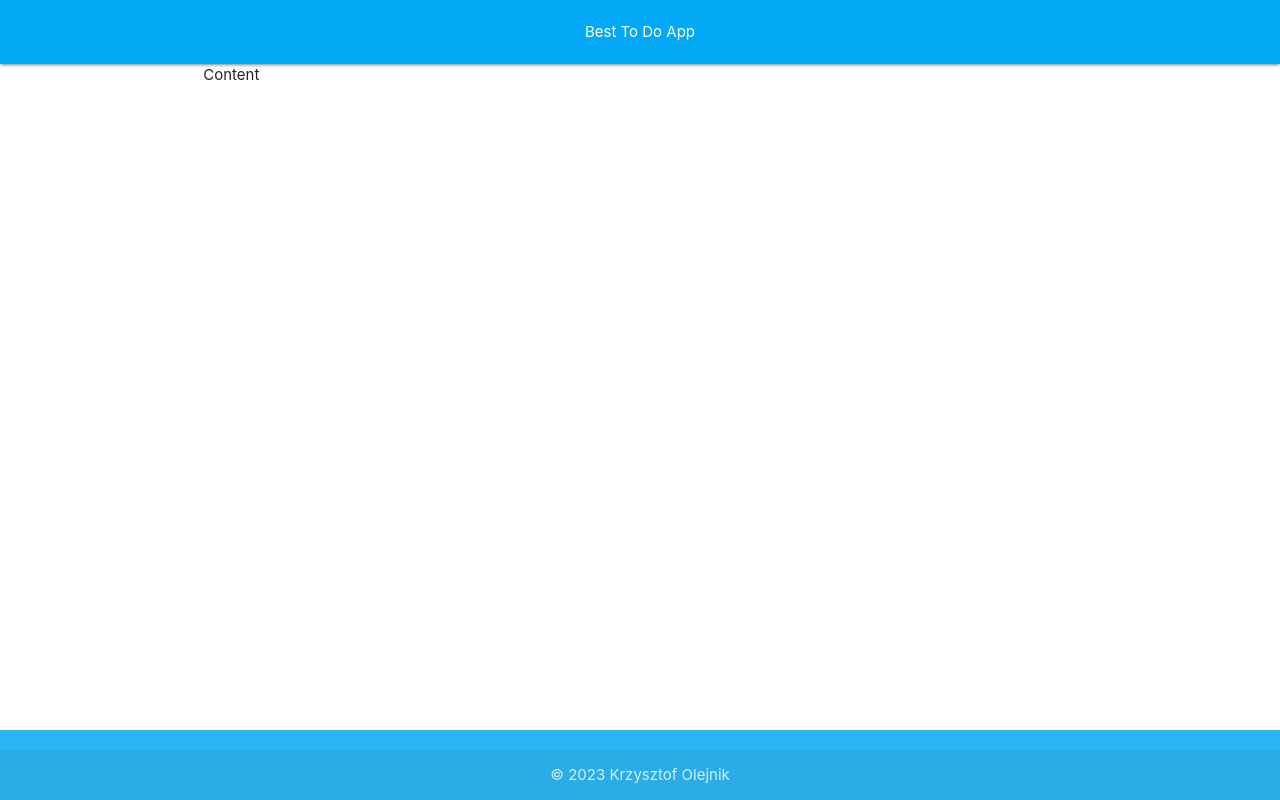
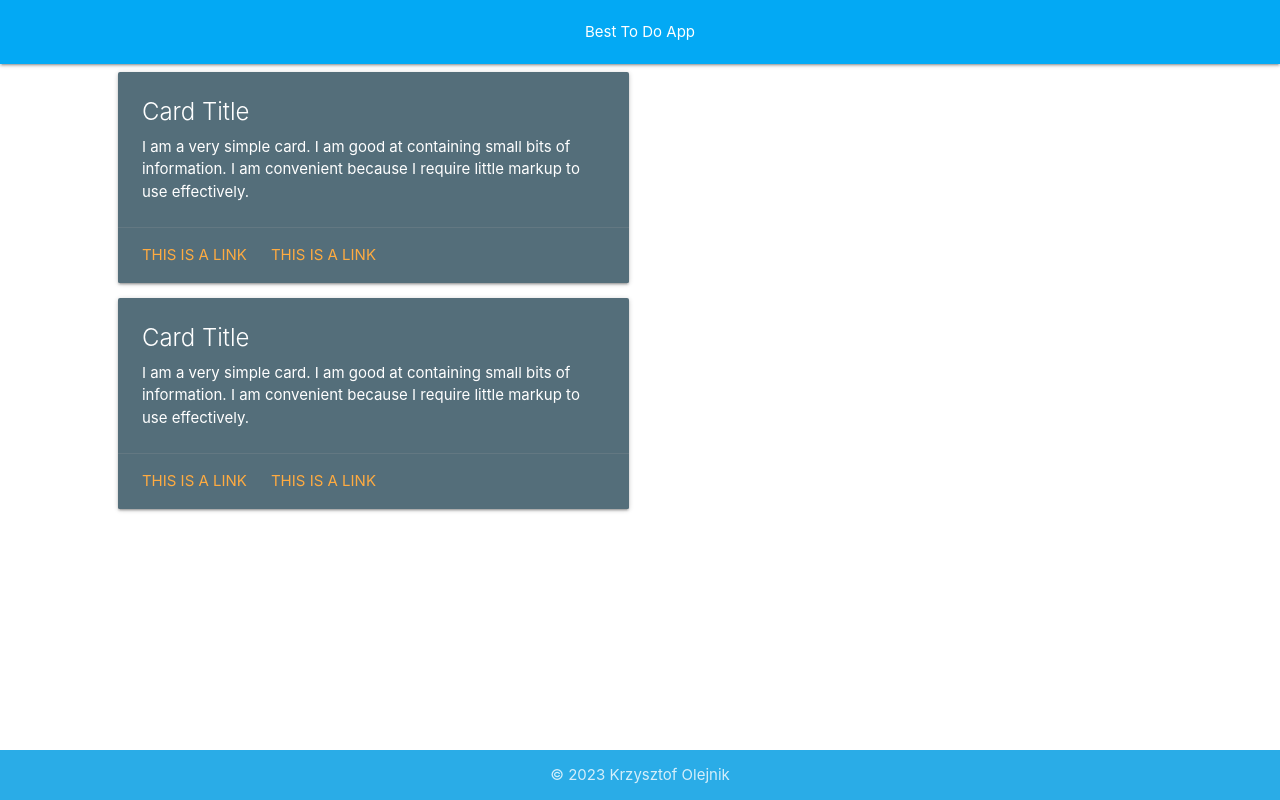
Before and after one commit to regurgitate/todo-list, a Vue app: page / in a window 1280 px wide. Built offline with nearby package versions, Linux system fonts and the light colour scheme.

Commit message:
content placeholder, blank form component

```diff
--- /dev/null
+++ b/src/components/AddForm.vue
@@ -0,0 +1,11 @@
+<script setup>
+
+</script>
+
+<template>
+
+</template>
+
+<style scoped>
+
+</style>
--- a/src/components/Content.vue
+++ b/src/components/Content.vue
@@ -1,14 +1,17 @@
-<script>
-export default {
-
-}
+<script setup>
+import Task from "./Task.vue";
+import AddForm from "./AddForm.vue";
 </script>
 
 <template>
-  <div class="rout-view container">
+  <div class="rout-view">
     <div class="row">
-      <div class="col s12">
-        Content
+      <div class="col s5 offset-s1">
+        <Task />
+        <Task />
+      </div>
+      <div class="col s5">
+        <AddForm />
       </div>
     </div>
   </div>
@@ -16,6 +19,6 @@
 
 <style scoped>
 .rout-view {
-  min-height: calc(100vh - 134px);
+  min-height: calc(100vh - 114px);
 }
 </style>
--- a/src/components/Foot.vue
+++ b/src/components/Foot.vue
@@ -15,5 +15,7 @@
 </template>
 
 <style scoped>
-
+footer {
+  padding: 0;
+}
 </style>
--- /dev/null
+++ b/src/components/Task.vue
@@ -0,0 +1,13 @@
+<template>
+  <div class="card blue-grey darken-1">
+    <div class="card-content white-text">
+      <span class="card-title">Card Title</span>
+      <p>I am a very simple card. I am good at containing small bits of information.
+      I am convenient because I require little markup to use effectively.</p>
+    </div>
+    <div class="card-action">
+      <a href="#">This is a link</a>
+      <a href="#">This is a link</a>
+    </div>
+  </div>
+</template>
```
